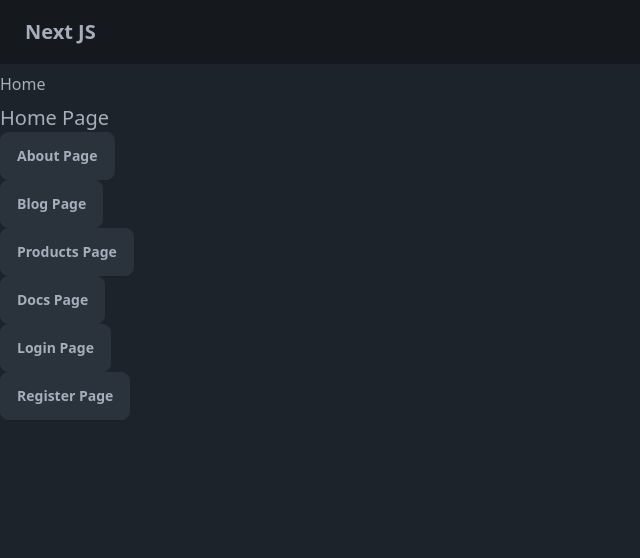
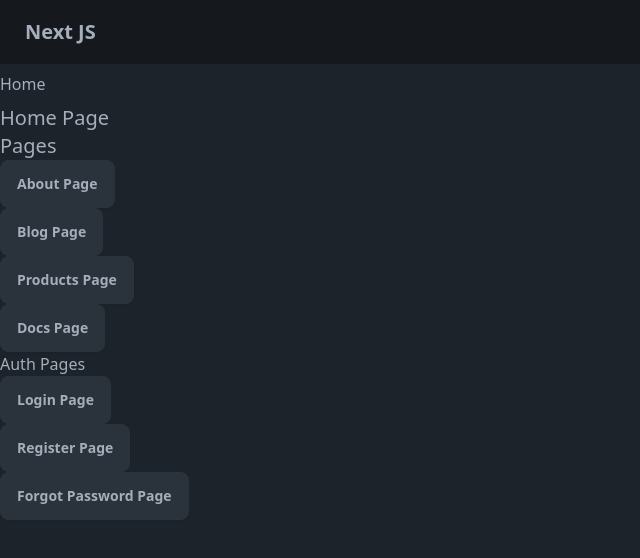
Before and after one commit to dimarogkov/react-next, a Next.js app: page / in a window 1280 px wide. Shown: the top 558 px of the page, without its empty margins (0-640 px from the left). Built offline with nearby package versions, Linux system fonts and the light colour scheme.

Commit message:
add route group layout

```diff
--- /dev/null
+++ b/app/(auth)/(with-auth-layout)/layout.tsx
@@ -0,0 +1,14 @@
+type Props = {
+    children: React.ReactNode;
+};
+
+const WithAuthLayout: React.FC<Props> = ({ children }) => {
+    return (
+        <>
+            <h1>This is Auth Layout</h1>
+            {children}
+        </>
+    );
+};
+
+export default WithAuthLayout;
--- /dev/null
+++ b/app/(auth)/forgot-password/page.tsx
@@ -0,0 +1,9 @@
+const ForgotPasswordPage = () => {
+    return (
+        <section>
+            <h2 className='text-xl'>Forgot Password Page</h2>
+        </section>
+    );
+};
+
+export default ForgotPasswordPage;
--- a/app/page.tsx
+++ b/app/page.tsx
@@ -4,6 +4,7 @@
     return (
         <main>
             <h1 className='text-xl'>Home Page</h1>
+            <h1 className='text-xl'>Pages</h1>
 
             <ul>
                 <li>
@@ -18,11 +19,19 @@
                 <li>
                     <ButtonLink href='docs' name='Docs Page' />
                 </li>
+            </ul>
+
+            <h2>Auth Pages</h2>
+
+            <ul>
                 <li>
                     <ButtonLink href='login' name='Login Page' />
                 </li>
                 <li>
                     <ButtonLink href='register' name='Register Page' />
+                </li>
+                <li>
+                    <ButtonLink href='forgot-password' name='Forgot Password Page' />
                 </li>
             </ul>
         </main>
```
Also changed, not shown: app/(auth)/(with-auth-layout)/login/page.tsx (renamed from app/(auth)/login/page.tsx), app/(auth)/(with-auth-layout)/register/page.tsx (renamed from app/(auth)/register/page.tsx).
